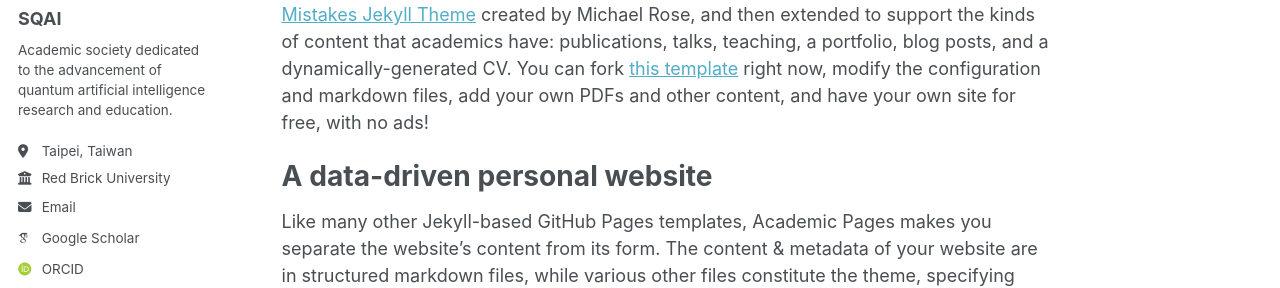
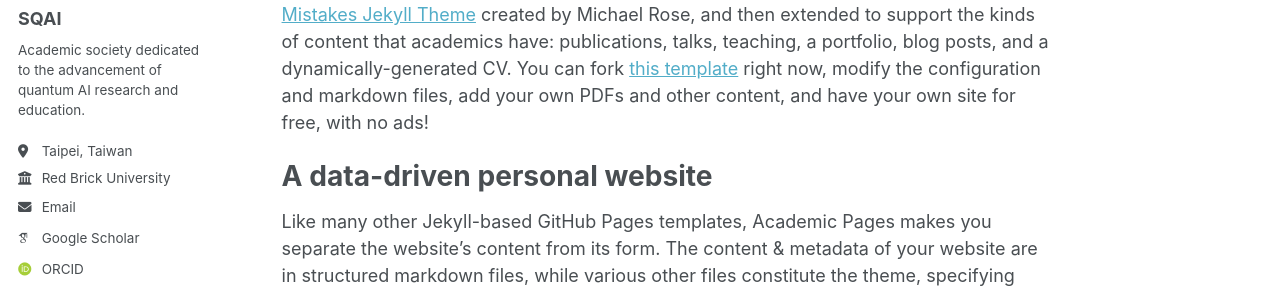
Before and after one commit to danielqnow/QuantumIntelligenceSociety.github.io, a Jekyll site: the page built from _pages/about.md, in a window 1280 px wide. Shown: the part 276-564 px from the top of the page. Built offline with Jekyll 4.4.1, drawn with Linux system fonts in a browser that asks for light colours; some web fonts are replaced.

Commit message:
Change to AI

```diff
--- a/_config.yml
+++ b/_config.yml
@@ -25,7 +25,7 @@ author:
   avatar           : "profile.png"
   name             : "SQAI"
   pronouns         : # example: "she/her"
-  bio              : "Academic society dedicated to the advancement of quantum artificial intelligence research and education."
+  bio              : "Academic society dedicated to the advancement of quantum AI research and education."
   location         : "Taipei, Taiwan"
   employer         : "Red Brick University"
   uri              : # URL
```
